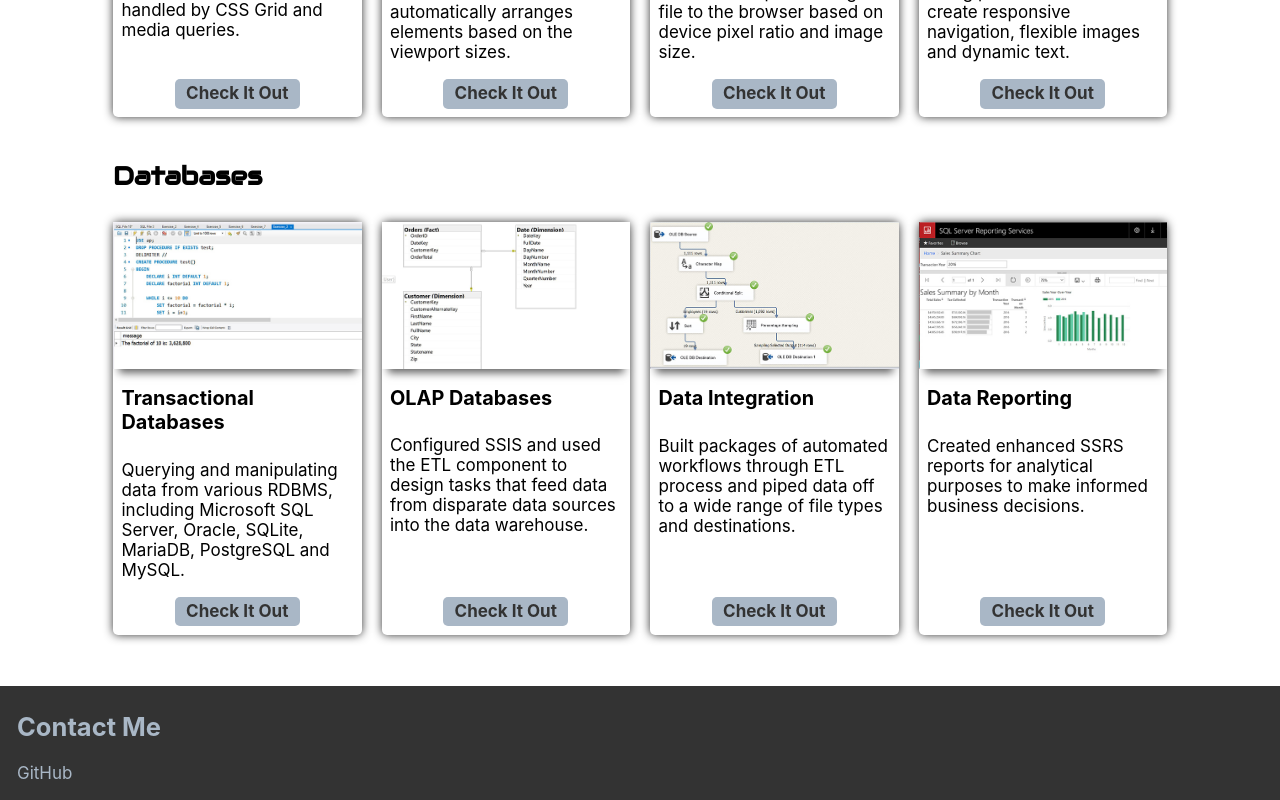
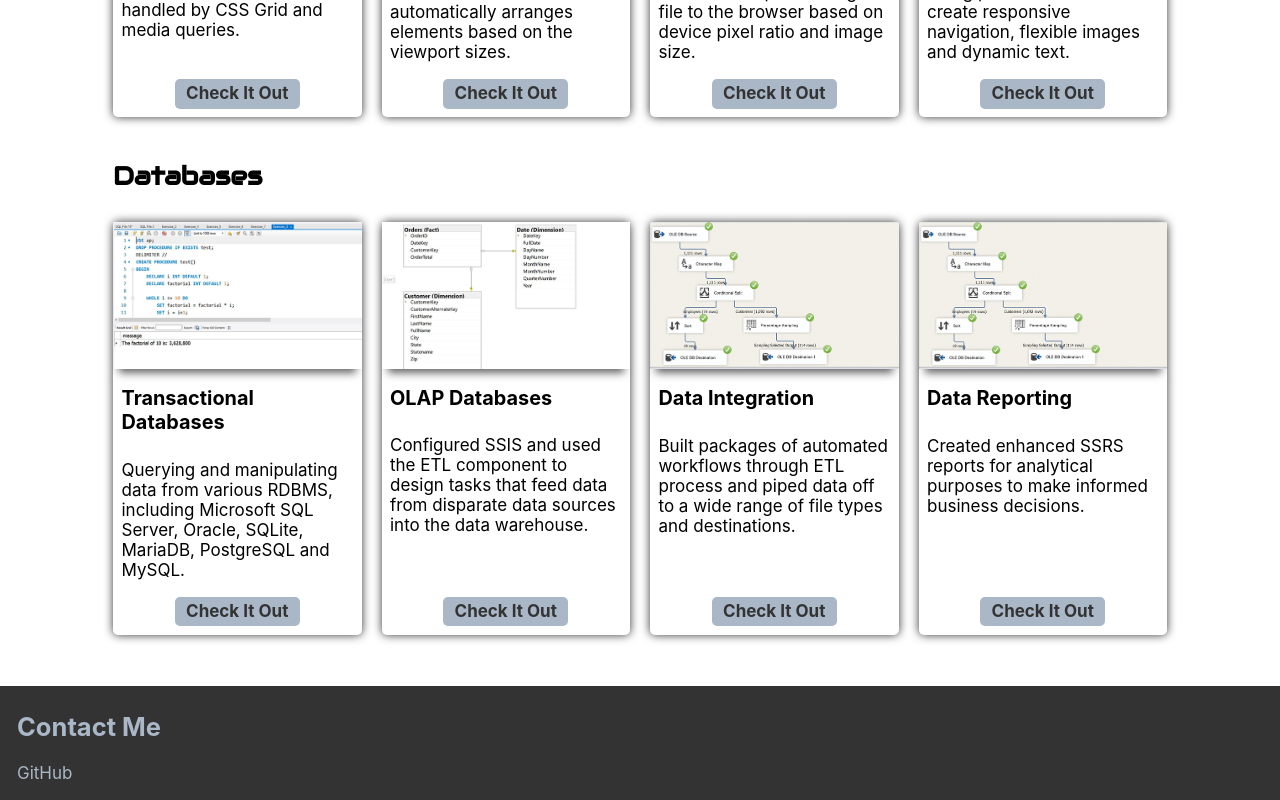
Before and after one commit to phmaa/my-app, a React (Create React App) app: page / in a window 1280 px wide. Shown: the part 1174-1974 px from the top of the page. Built offline with nearby package versions, Linux system fonts and the light colour scheme.

Commit message:
add reporting

```diff
--- a/src/components/Projects.js
+++ b/src/components/Projects.js
@@ -36,10 +36,10 @@ const sections = [
       title:'Data Integration',
       para:'Built packages of automated workflows through ETL process and piped data off to a wide range of file types and destinations.',
       link: '#'},
-      {image:'/images/report-350.jpg',
+      {image:'/images/package-350.jpg',
       title:'Data Reporting',
       para:'Created enhanced SSRS reports for analytical purposes to make informed business decisions.',
-      link: '#'}]
+      link: 'https://phmaa.github.io/reporting/'}]
   }];
 
 function Project() {
```
